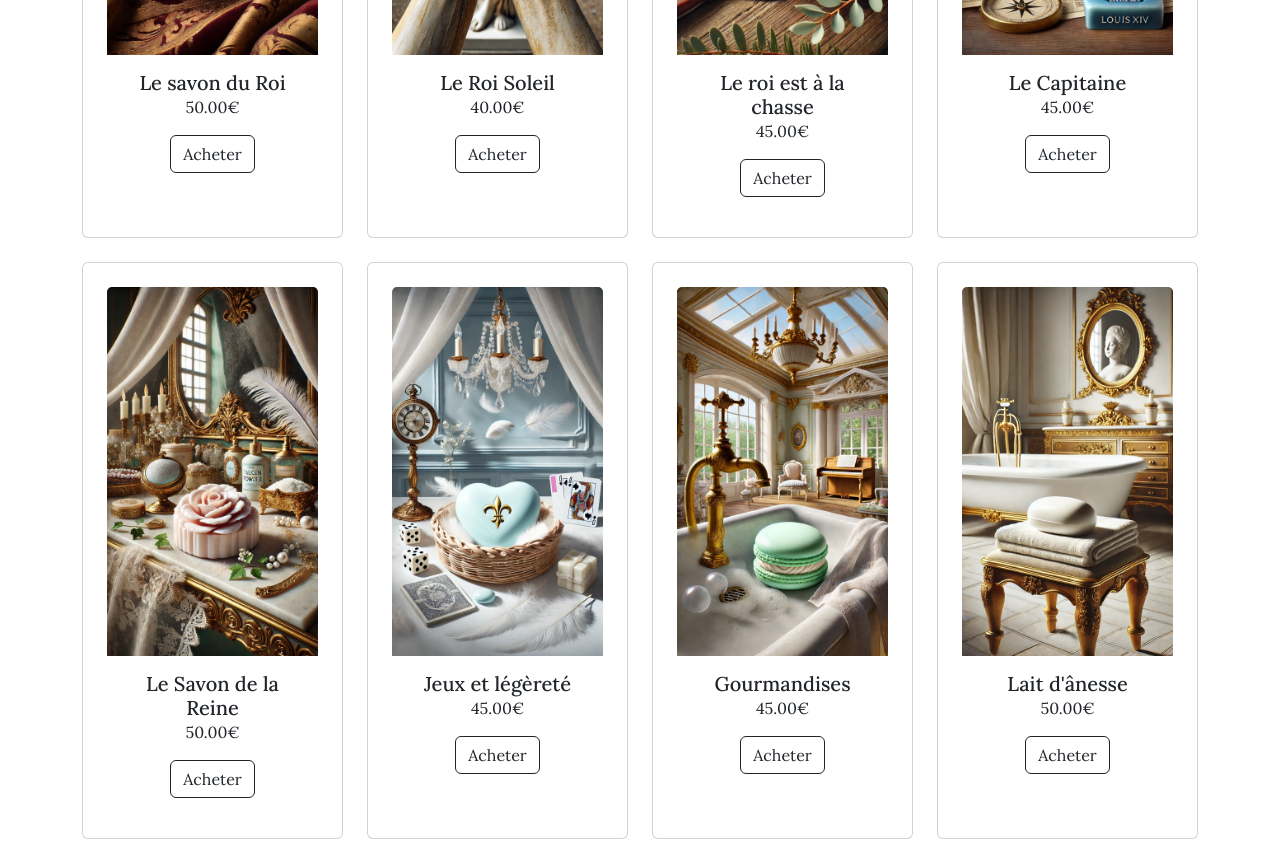
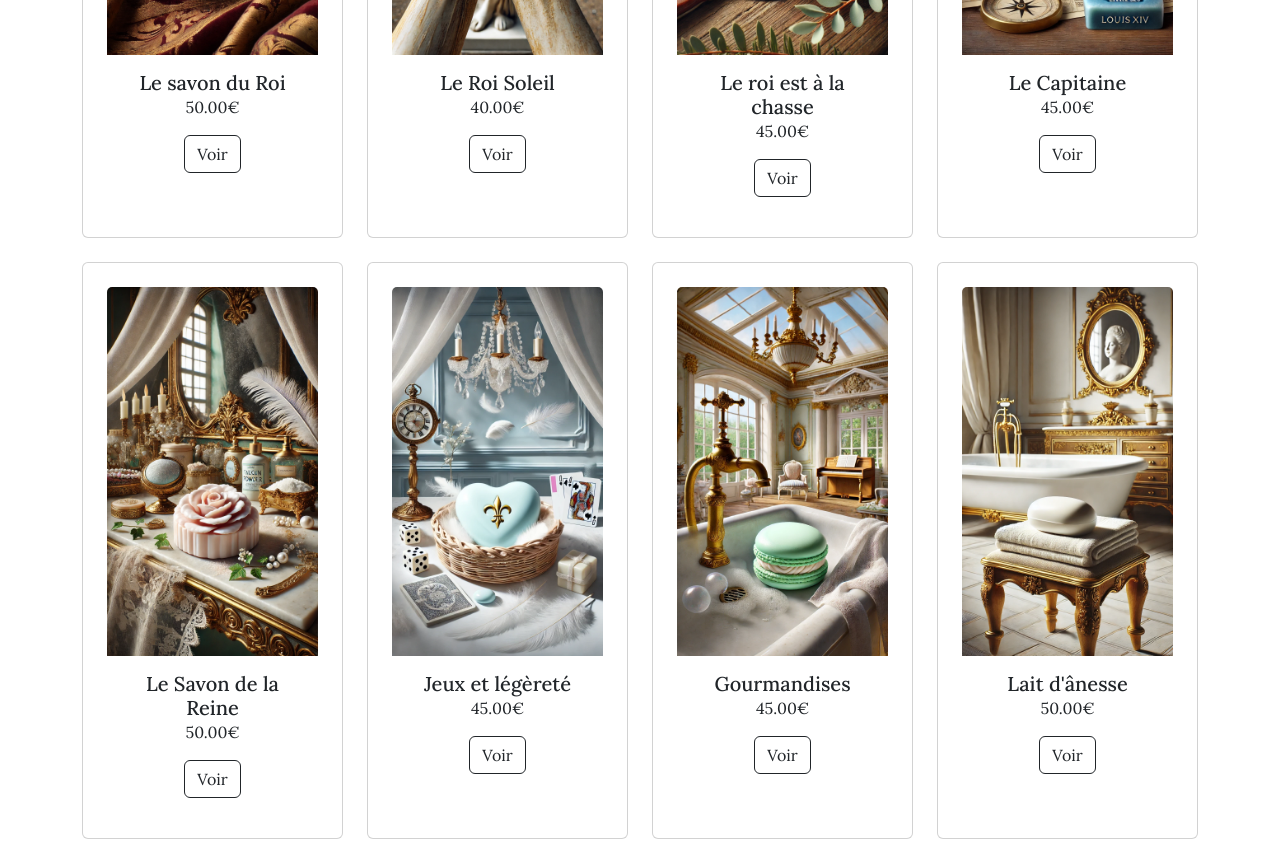
Before and after one commit to mimiecmoua/soaps, a React (Create React App) app: page / in a window 1280 px wide. Shown: the part 1940-2797 px from the top of the page. Built offline with nearby package versions, Linux system fonts and the light colour scheme; a web font is replaced by a local one.

Commit message:
Add product page

```diff
--- a/src/App.js
+++ b/src/App.js
@@ -2,6 +2,7 @@ import './App.css';
 import Navbar from './components/Navbar';
 import Home from './components/Home';
 import Products from './components/Products';
+import Product from './components/Product';
 import { Routes, Route } from 'react-router-dom';
 
 function App() {
@@ -11,6 +12,7 @@ function App() {
       <Routes>
         <Route path="/" element={<Home />} />
         <Route path="/products" element={<Products />} />
+        <Route path="/products/:id" element={<Product />} />
       </Routes>
     </>
   );
--- a/src/components/Navbar.jsx
+++ b/src/components/Navbar.jsx
@@ -6,7 +6,7 @@ const Navbar = () => {
         <nav className="navbar navbar-expand-lg bg-body-tertiary bg-white py-3 shadow-sm">
             <div className="container">
                 <NavLink className="navbar-brand fw-bold fs-4" to="/">Collection <i>Savons</i></NavLink>
-                <img src="assets/logo1.png" alt="" height="50px" width="50px" />
+                <img src="../assets/logo1.png" alt="" height="50px" width="50px" />
                 <button className="navbar-toggler" type="button" data-bs-toggle="collapse" data-bs-target="#navbarSupportedContent" aria-controls="navbarSupportedContent" aria-expanded="false" aria-label="Toggle navigation">
                     <span className="navbar-toggler-icon"></span>
                 </button>
@@ -28,7 +28,7 @@ const Navbar = () => {
                     <div className="buttons">
                         <NavLink to="/login" className="btn btn-outline-dark"><i className="fa fa-sign-in me-1"></i> Se Connecter</NavLink>
                         <NavLink to="/register" className="btn btn-outline-dark ms-2"><i className="fa fa-user-plus me-1"></i> Register</NavLink>
-                        <NavLink to="/cart" className="btn btn-outline-dark ms-2"><i className="fa fa-shopping-cart me-1"></i> Cart (0)</NavLink>
+                        <NavLink to="/cart" className="btn btn-outline-dark ms-2"><i className="fa fa-shopping-cart me-1"></i> Panier (0)</NavLink>
                     </div>
                 </div>
             </div>
--- a/src/components/Product.jsx
+++ b/src/components/Product.jsx
@@ -0,0 +1,82 @@
+import React, { useState, useEffect } from 'react';
+import { useParams, NavLink } from 'react-router-dom';
+import Skeleton from 'react-loading-skeleton';
+import productsData from '../data/products.json'; // Assurez-vous que le chemin est correct
+
+const Product = () => {
+    const { id } = useParams();
+    const [product, setProduct] = useState({});
+    const [loading, setLoading] = useState(true);
+
+    useEffect(() => {
+        const getProduct = async () => {
+            setLoading(true);
+            // Vous utilisez les données locales ici, donc pas besoin de fetch
+            const foundProduct = productsData.find(p => p.id === parseInt(id));
+            setProduct(foundProduct);
+            setLoading(false);
+        }
+        getProduct();
+    }, [id]);
+
+    const Loading = () => {
+        return (
+            <>
+                <div className="col-md-6" style={{ lineHeight: 2 }}>
+                    <Skeleton height={400} />
+                </div>
+                <div className="col-md-6">
+                    <Skeleton height={50} width={300} />
+                    <Skeleton height={75} />
+                    <Skeleton height={25} width={150} />
+                    <Skeleton height={50} />
+                    <Skeleton height={150} />
+                    <Skeleton height={50} width={100} />
+                    <Skeleton height={50} width={100} style={{ marginLeft: 6 }} />
+                </div>
+            </>
+        );
+    }
+
+    const ShowProduct = () => {
+        return (
+            <>
+                <div className="col-md-6">
+                    <img src={product.image} alt={product.title} height="550px" width="300px" />
+                </div>
+                <div className="col-md-6">
+                    <h4 className="text-uppercase text-black-50">
+                        {product.category}
+                    </h4>
+                    <h1 className="display-5">{product.title}</h1>
+                    <p className="lead fw-bolder">
+                        Rating {product.rating && product.rating.rate}
+                        <i className="fa fa-star"></i>
+                    </p>
+                    <h3 className="display-6 fw-bold my-4">
+                        {product.price}
+                    </h3>
+                    <p className="lead"> {product.description} </p>
+                    <button className="btn btn-outline-dark px-4 py-2">
+                        Ajouter au panier
+                    </button>
+                    <NavLink to="/cart" className="btn btn-dark ms-2 px-3 py-2">
+                        Voir le panier
+                    </NavLink>
+                </div>
+            </>
+        )
+    }
+
+    return (
+        <div>
+            <div className="container py-5">
+                <div className="row py-4">
+                    {loading ? <Loading /> : <ShowProduct />}
+                </div>
+            </div>
+        </div>
+    );
+}
+
+export default Product;
--- a/src/components/Products.jsx
+++ b/src/components/Products.jsx
@@ -1,4 +1,5 @@
 import React, { useState, useEffect } from 'react';
+import { NavLink } from "react-router-dom";
 import Skeleton from 'react-loading-skeleton';
 import 'react-loading-skeleton/dist/skeleton.css';
 import productsData from '../data/products.json'; // Chemin vers votre fichier JSON
@@ -60,7 +61,7 @@ const Products = () => {
                             <div className="card-body">
                                 <h5 className="card-title mb-0">{product.title}</h5>
                                 <p className="card-text">{product.price}</p>
-                                <a href="#" className="btn btn-outline-dark">Acheter</a>
+                                <NavLink to={`/products/${product.id}`} className="btn btn-outline-dark">Voir</NavLink>
                             </div>
                         </div>
                     </div>
--- a/src/data/products.json
+++ b/src/data/products.json
@@ -4,139 +4,159 @@
         "title": "Le savon du Roi",
         "description": "Découvrez le Savon du Roi, ce savon incarne l'élégance et le rafinement. Sa fragance, boisée, fraîche et charismatique. Enrichi d'ingrédients précieux, il laisse la peau douce et luxueusement parfumée.",
         "price": "50.00€",
-        "image": "/assets/savonRoi.webp"
+        "image": "/assets/savonRoi.webp",
+        "category": "Le Roi"
     },
     {
         "id": 2,
         "title": "Le Roi Soleil",
         "description": " Une évocation majestueuse des escapades royales en forêt. Ce savon, délicatement gravé de motifs végétaux, incarne la noblesse et l'authenticité. Sa fragrance fraîche et vivifiante, mélange harmonieux de sapin et d'herbes coupées, transporte vos sens au cœur des bois.",
         "price": "40.00€",
-        "image": "/assets/RoiSoleil.webp"
+        "image": "/assets/RoiSoleil.webp",
+        "category": "Le Roi"
     },
     {
         "id": 3,
         "title": "Le roi est à la chasse",
         "description": " Ce savon, portant l'effigie rayonnante du roi, est l'incarnation même du prestige et de la puissance. Sa fragrance intense et poivrée, laisse une empreinte olfactive inoubliable.  ",
         "price": "45.00€",
-        "image": "/assets/savon-chasse.webp"
+        "image": "/assets/savon-chasse.webp",
+        "category": "Le Roi"
     },
     {
         "id": 4,
         "title": "Le Capitaine",
         "description": " Une invitation au voyage sur les mers tumultueuses. Ce savon, arborant un insigne noble, symbolise l'esprit d'aventure et de découverte. Sa fragrance marine et sa fraîcheur iodée, créées par des maîtres parfumeurs, évoquent l'air vivifiant des océans. ",
         "price": "45.00€",
-        "image": "/assets/savon-capitaine.webp"
+        "image": "/assets/savon-capitaine.webp",
+        "category": "Le Roi"
     },
     {
         "id": 5,
         "title": "Le Savon de la Reine",
         "description": "  Une création exquise à l'image de la royauté. Ce savon, sculpté en forme de rose délicate, incarne la grâce et la beauté intemporelle. Le Savon de la Reine, infusé de véritables extraits de rose, offre une expérience sensorielle luxueuse et raffinée.  ",
         "price": "50.00€",
-        "image": "/assets/savon-reine.webp"
+        "image": "/assets/savon-reine.webp",
+        "category": "La reine"
     },
     {
         "id": 6,
         "title": "Jeux et légèreté",
         "description": " Une symphonie de douceur et de raffinement, inspirée par le faste et la délicatesse des jeux de cour. Sa fragrance subtile de lavande et de musc blanc, enveloppe la peau d'un parfum apaisant et sophistiqué. ",
         "price": "45.00€",
-        "image": "/assets/savon-jeu.webp"
+        "image": "/assets/savon-jeu.webp",
+        "category": "La reine"
     },
     {
         "id": 7,
         "title": "Gourmandises",
         "description": "  Une délicieuse évocation des goûters dans la verrière de la reine. Ce savon, en forme de macaron, rappelle la douceur des moments privilégiés lors des concerts privés de la cour. Sa fragrance à l'amande, rappelant la galette traditionnelle, embaume votre peau d'un parfum gourmand et réconfortant.  ",
         "price": "45.00€",
-        "image": "/assets/savon-macaron.webp"
+        "image": "/assets/savon-macaron.webp",
+        "category": "La reine"
     },
     {
         "id": 8,
         "title": "Lait d'ânesse",
         "description": " Une merveille de pureté et d'onctuosité. Ce savon, d'un blanc immaculé, est un hommage aux secrets de beauté ancestraux.  Le Savon Lait d'Ânesse sublime chaque bain en une expérience de soin délicate, idéale pour les peaux les plus exigeantes.  ",
         "price": "50.00€",
-        "image": "/assets/savon-anesse.webp"
+        "image": "/assets/savon-anesse.webp",
+        "category": "La reine"
     },
     {
         "id": 9,
         "title": "Haute-couture",
         "description": " Une véritable déclaration de style et d'élégance. Sa fragrance envoûtante de jasmin, enveloppe votre peau d'un parfum floral et sophistiqué.",
         "price": "45.00€",
-        "image": "/assets/savon-dressing.webp"
+        "image": "/assets/savon-dressing.webp",
+        "category": "La reine"
     },
     {
         "id": 10,
         "title": "La Bergère",
         "description": "Une escapade bucolique au cœur des champs du Hameau de la Reine.Sa fragrance apaisante et florale enveloppe la peau d'un parfum relaxant, transformant chaque bain en un moment de sérénité et de bien-être.",
         "price": "45.00€",
-        "image": "/assets/savon-lavande.webp"
+        "image": "/assets/savon-lavande.webp",
+        "category": "La reine"
     },
     {
         "id": 11,
         "title": "Patchouli",
         "description": " Un hommage aux passionnés des jeux de cartes et des soirées interminables à la cour. Sa fragrance envoûtante de patchouli enveloppe la peau d'un parfum riche et terreux, parfait pour ceux qui cherchent une touche de mystère et de sophistication.",
         "price": "45.00€",
-        "image": "/assets/savon-patchouli.webp"
+        "image": "/assets/savon-patchouli.webp",
+        "category": "La Cour"
     },
     {
         "id": 12,
         "title": "Mozart",
         "description": " Un hommage à l'extraordinaire génie du compositeur autrichien. Ce savon, à la fragrance raffinée et complexe, marie des notes de bergamote fraîche, de cèdre noble et de vanille douce.",
         "price": "45.00€",
-        "image": "/assets/savon-mozart.webp"
+        "image": "/assets/savon-mozart.webp",
+        "category": "La Cour"
     },
     {
         "id": 13,
         "title": "Franc-maçonnerie",
         "description": "Une invitation à plonger dans l'univers secret et fascinant des sociétés initiatiques. Sa fragrance raffinée, mélange subtil de bois de santal, d'encens et de notes épicées, enveloppe la peau d'un parfum à la fois mystique et sophistiqué. ",
         "price": "45.00€",
-        "image": "/assets/savon-message.webp"
+        "image": "/assets/savon-message.webp",
+        "category": "La Cour"
     },
     {
         "id": 14,
         "title": "Marseille",
         "description": " Édition Populaire, inspiré par la riche histoire de Marseille sous le règne de Louis XIV. Ce savon authentique, fabriqué selon les traditions marseillaises, célèbre l'artisanat et la vie quotidienne de cette ville portuaire.",
         "price": "35.00€",
-        "image": "/assets/savon-marseille.webp"
+        "image": "/assets/savon-marseille.webp",
+        "category": "La Cour"
     },
     {
         "id": 15,
         "title": "Diamant",
         "description": " Un concept unique où l'art du bain rencontre l'élégance des pierres précieuses. Enrichi d'un véritable diamant en son cœur, ce savon transforme chaque utilisation en une expérience exceptionnelle.",
         "price": "15000.00€",
-        "image": "/assets/savon-diamant.webp"
+        "image": "/assets/savon-diamant.webp",
+        "category": "Trésors"
     },
     {
         "id": 16,
         "title": "Émeraude",
         "description": " Où la nature rencontre le raffinement. Ce savon unique, intégrant une précieuse émeraude, offre une expérience de bain exceptionnelle.",
         "price": "15000.00€",
-        "image": "/assets/savon-emeraude.webp"
+        "image": "/assets/savon-emeraude.webp",
+        "category": "Trésors"
     },
     {
         "id": 17,
         "title": "Saphir",
         "description": " une fusion d'élégance et de mystère inspirée par l'Orient. Ce savon, intégrant un précieux saphir, évoque les contes des Mille et Une Nuits et la beauté des palais orientaux.",
         "price": "25000.00€",
-        "image": "/assets/savon-saphir.webp"
+        "image": "/assets/savon-saphir.webp",
+        "category": "Trésors"
     },
     {
         "id": 18,
         "title": "Or",
         "description": " Le Savon Or des Montagnes transforme votre rituel de bain en une escapade dorée au cœur de la nature.",
         "price": "3000.00€",
-        "image": "/assets/savon-or.webp"
+        "image": "/assets/savon-or.webp",
+        "category": "Trésors"
     },
     {
         "id": 19,
         "title": "Rubis",
         "description": " une fusion audacieuse de puissance et de beauté, inspirée par les forces naturelles des volcans. Ce savon, incrusté d'un éclatant rubis, incarne l'énergie brute et la passion.",
         "price": "4000.00€",
-        "image": "/assets/savon-rubis.webp"
+        "image": "/assets/savon-rubis.webp",
+        "category": "Trésors"
     },
     {
         "id": 20,
         "title": "Perle",
         "description": "Ce savon, inspiré par la beauté mystérieuse des fonds océaniques, transforme chaque bain en un voyage enchanteur sous les mers.",
         "price": "2000.00€",
-        "image": "/assets/savon-perle.webp"
+        "image": "/assets/savon-perle.webp",
+        "category": "Trésors"
     }
 ]
```
